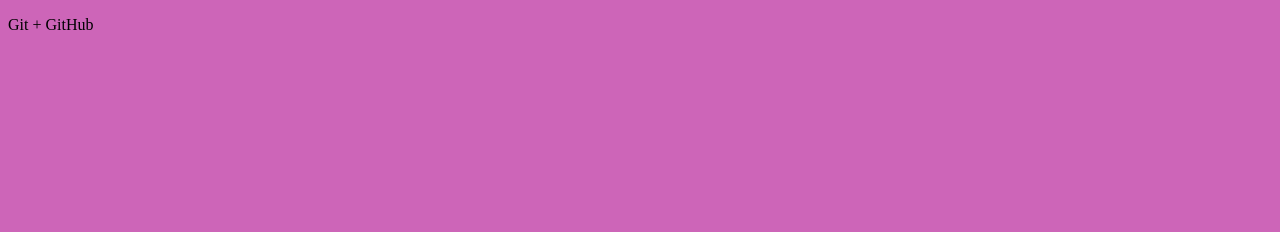
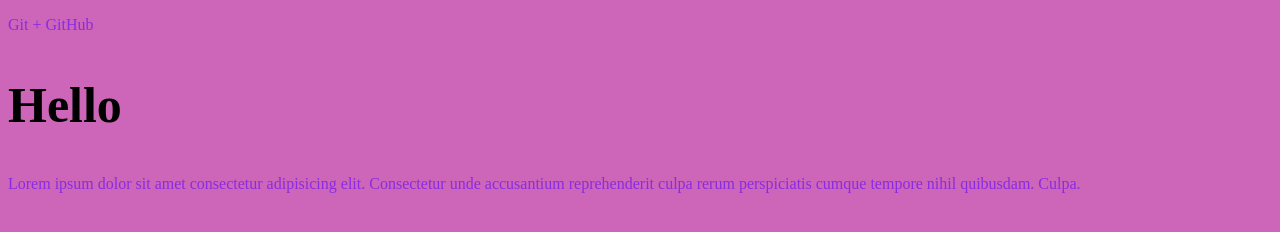
Before and after one commit to Viktoriia443/gittest, a plain HTML site: page index.html in a window 1280 px wide. Drawn offline with Linux system fonts and the light colour scheme.

Commit message:
Наши первые изменения

```diff
--- a/css/main.css
+++ b/css/main.css
@@ -1,3 +1,9 @@
 body{
     background-color: rgb(205, 101, 184);
 }
+p{
+    color: blueviolet;
+}
+h2{
+    font-size: 50px;
+}
--- a/index.html
+++ b/index.html
@@ -8,6 +8,8 @@
 </head>
 <body>
     <p>Git + GitHub</p>
+    <h2>Hello</h2>
+    <p>Lorem ipsum dolor sit amet consectetur adipisicing elit. Consectetur unde accusantium reprehenderit culpa rerum perspiciatis cumque tempore nihil quibusdam. Culpa.</p>
 
 </body>
 </html>
```
